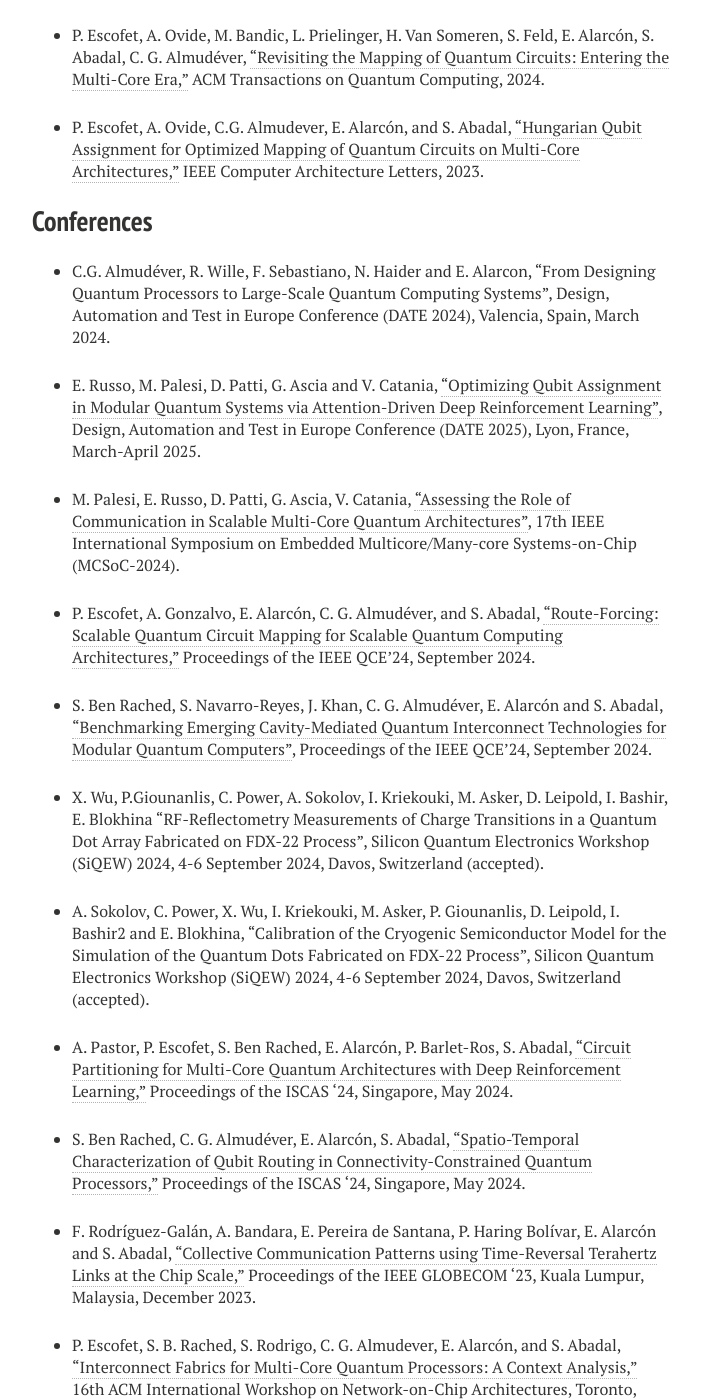
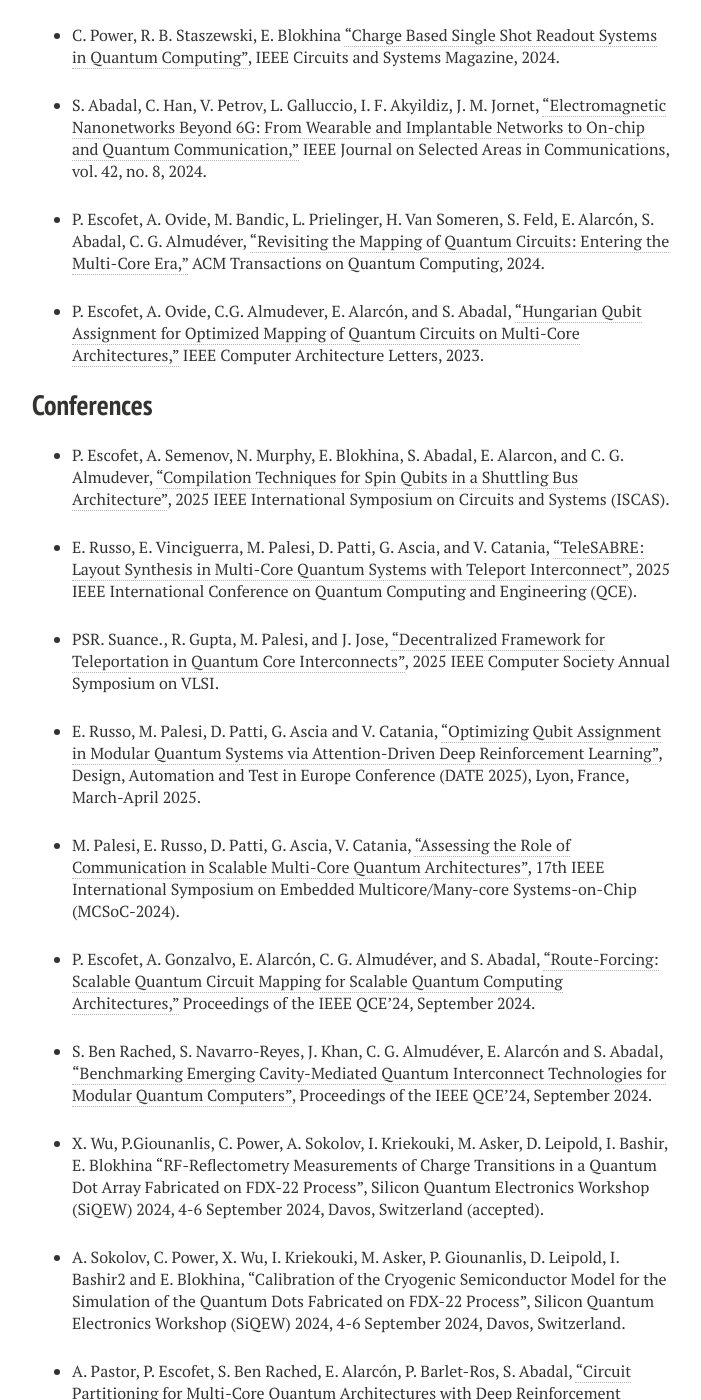
Before and after one commit to biddu/biddu.github.io, a Jekyll site: the page built from publications.md, in a window 1280 px wide and 1400 px high, scrolled down 925 px. Shown: the whole window, without its empty margins (288-989 px from the left). Built offline with Jekyll 4.4.1, drawn with Linux system fonts in a browser that asks for light colours; nearby versions of some CDN libraries; some of the changed text lies outside the part shown.

Commit message:
Update publications.md

```diff
--- a/publications.md
+++ b/publications.md
@@ -9,6 +9,10 @@ comments: false
 
 
 ## Preprints
+
++ P. Escofet, S. Rodrigo, A. Garcia-Saez, E. Alarcon, S. Abadal, and C. G. Almudever, [“An Accurate Efficient Analytic Model of Fidelity under Depolarizing Noise Oriented to Large Scale Quantum System Design”](https://arxiv.org/abs/2503.06693), 21 April 2025.
+
++ M. Shahmoradi, K. K. Tokgoz, E. Alarcon, and S. Abadal, [“Power Modeling in mm-Wave and Terahertz CMOS Transmitters for Wireless Network-on-Chip”](https://arxiv.org/abs/2410.23378), November 2024.
 
 + E. Russo, M. Palesi, D. Patti, G. Ascia, V. Catania, [“Attention-Based Deep Reinforcement Learning for Qubit Allocation in Modular Quantum Architectures”](https://arxiv.org/html/2406.11452v1), arXiv preprint arXiv:2406.11452, 2024
 
@@ -34,7 +38,12 @@ comments: false
 
 ## Conferences
 
-+ C.G. Almudéver, R. Wille, F. Sebastiano, N. Haider and E. Alarcon, “From Designing Quantum Processors to Large-Scale Quantum Computing Systems”, Design, Automation and Test in Europe Conference (DATE 2024), Valencia, Spain, March 2024.
++ P. Escofet, A. Semenov, N. Murphy, E. Blokhina, S. Abadal, E. Alarcon, and C. G. Almudever, [“Compilation Techniques for Spin Qubits in a Shuttling Bus Architecture”](https://arxiv.org/abs/2502.06263), 2025 IEEE International Symposium on Circuits and Systems (ISCAS).
+
++ E. Russo, E. Vinciguerra, M. Palesi, D. Patti, G. Ascia, and V. Catania, [“TeleSABRE: Layout Synthesis in Multi-Core Quantum Systems with Teleport Interconnect”](https://www.arxiv.org/abs/2505.08928), 2025 IEEE International Conference on Quantum Computing and Engineering (QCE).
+
++ PSR. Suance., R. Gupta, M. Palesi, and J. Jose, [“Decentralized Framework for Teleportation in Quantum Core Interconnects”](https://arxiv.org/abs/2505.11195), 2025 IEEE Computer Society Annual Symposium on VLSI.
+
 
 + E. Russo, M. Palesi, D. Patti, G. Ascia and V. Catania, [“Optimizing Qubit Assignment in Modular Quantum Systems via Attention-Driven Deep Reinforcement Learning”](https://arxiv.org/pdf/2406.11452), Design, Automation and Test in Europe Conference (DATE 2025), Lyon, France, March-April 2025.
 
@@ -46,11 +55,15 @@ comments: false
 
 + X. Wu, P.Giounanlis, C. Power, A. Sokolov, I. Kriekouki, M. Asker,  D. Leipold, I. Bashir, E. Blokhina “RF-Reflectometry Measurements of Charge Transitions in a Quantum Dot Array Fabricated on FDX-22 Process”, Silicon Quantum Electronics Workshop (SiQEW) 2024, 4-6 September 2024, Davos, Switzerland (accepted).
 
-+ A. Sokolov, C. Power, X. Wu, I. Kriekouki, M. Asker, P. Giounanlis, D. Leipold, I. Bashir2 and E. Blokhina, “Calibration of the Cryogenic Semiconductor Model for the Simulation of the Quantum Dots Fabricated on FDX-22 Process”, Silicon Quantum Electronics Workshop (SiQEW) 2024, 4-6 September 2024, Davos, Switzerland (accepted).
++ A. Sokolov, C. Power, X. Wu, I. Kriekouki, M. Asker, P. Giounanlis, D. Leipold, I. Bashir2 and E. Blokhina, “Calibration of the Cryogenic Semiconductor Model for the Simulation of the Quantum Dots Fabricated on FDX-22 Process”, Silicon Quantum Electronics Workshop (SiQEW) 2024, 4-6 September 2024, Davos, Switzerland.
 
 + A. Pastor, P. Escofet, S. Ben Rached, E. Alarcón, P. Barlet-Ros, S. Abadal, [“Circuit Partitioning for Multi-Core Quantum Architectures with Deep Reinforcement Learning,”](https://arxiv.org/pdf/2401.17976.pdf) Proceedings of the ISCAS ‘24, Singapore, May 2024.
 
 + S. Ben Rached, C. G. Almudéver, E. Alarcón, S. Abadal, [“Spatio-Temporal Characterization of Qubit Routing in Connectivity-Constrained Quantum Processors,”](https://arxiv.org/pdf/2402.00469.pdf) Proceedings of the ISCAS ‘24, Singapore, May 2024.
+
++ C.G. Almudéver, R. Wille, F. Sebastiano, N. Haider and E. Alarcon, “From Designing Quantum Processors to Large-Scale Quantum Computing Systems”, Design, Automation and Test in Europe Conference (DATE 2024), Valencia, Spain, March 2024.
+
++ E. Blokhina, “Quantum Computing: Challenges from the Perspective of Fundamental Theory, Modelling, and Simulations”, Scientific Lectures of the IEEE Technical Committee on Nonlinear Circuits and Systems, 21 March 2024.
 
 + F. Rodríguez-Galán, A. Bandara, E. Pereira de Santana, P. Haring Bolívar, E. Alarcón and S. Abadal, [“Collective Communication Patterns using Time-Reversal Terahertz Links at the Chip Scale,”](https://arxiv.org/pdf/2309.01428) Proceedings of the IEEE GLOBECOM ‘23, Kuala Lumpur, Malaysia, December 2023.
 
```
